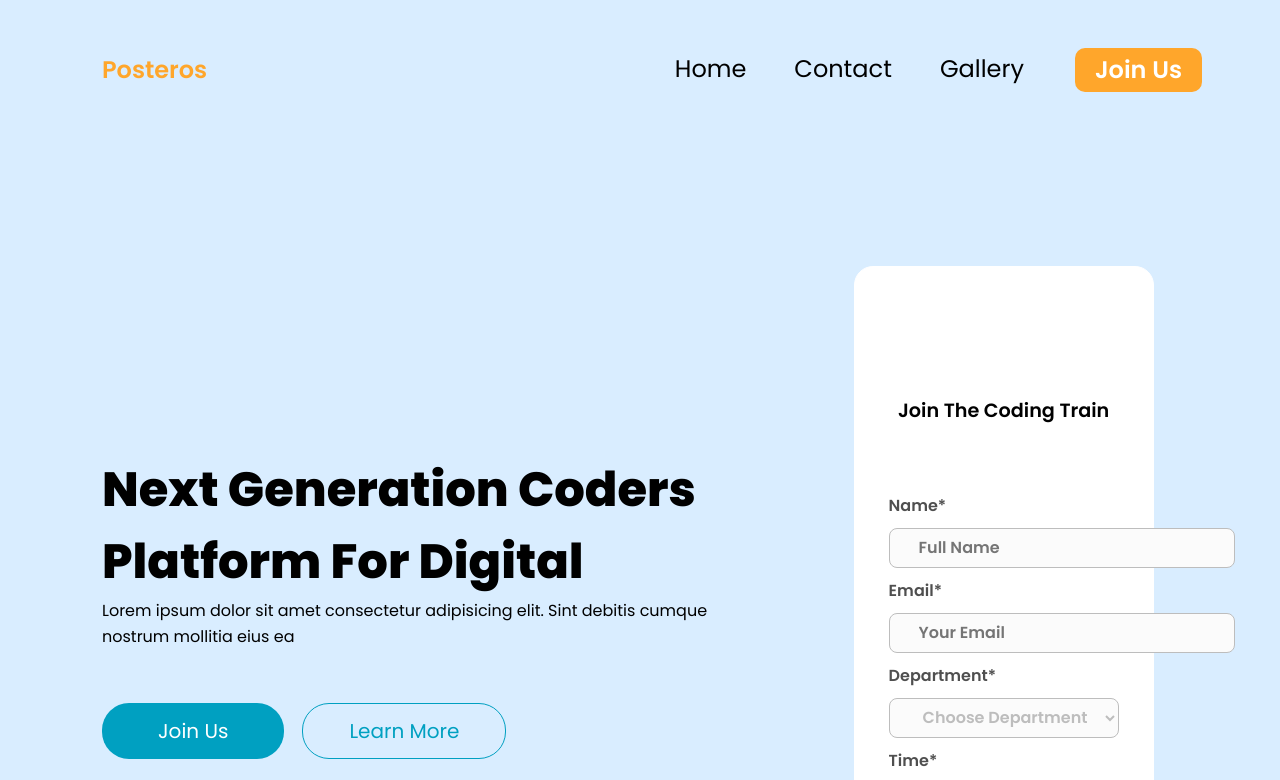
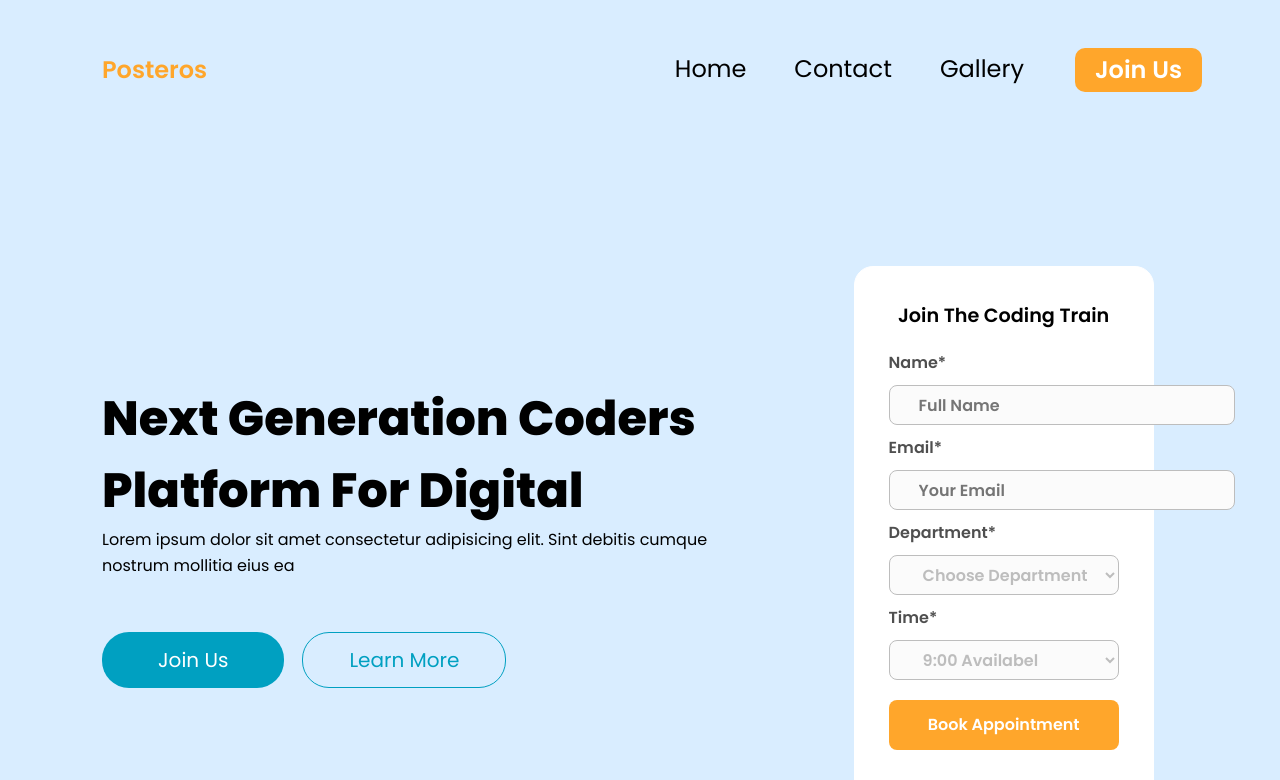
Before and after one commit to Nutifafa-kofi/Posteros, a plain HTML site: page index.html in a window 1280 px wide. Shown: the top 780 px of the page. Drawn offline with Linux system fonts and the light colour scheme.

Commit message:
Changes made to this repository

```diff
--- a/index.html
+++ b/index.html
@@ -132,8 +132,6 @@
       </div>
     </section>
 
-    <section>
-      <h3>Posteros is Taking one community at a time</h3>
-    </section>
+
   </body>
 </html>
--- a/style.css
+++ b/style.css
@@ -132,13 +132,7 @@ form {
   padding: 34px;
 }
 
-.fill-form h3 {
-  text-align: center;
-  font-weight: 600;
-  font-size: 1.2rem;
-  line-height: 100%;
-  margin-bottom: 20px;
-}
+
 
 label {
   display: block;
@@ -178,8 +172,9 @@ select {
 h3 {
   text-align: center;
   font-weight: 600;
-  font-size: 24px;
-  padding: 100px 0 52px 0;
+  font-size: 1.2rem;
+  margin-bottom: 20px;
+
 }
 
 .our-services {
@@ -189,9 +184,7 @@ h3 {
 }
 
 #services {
-  background-color: #ffa62b;
   margin-bottom: 120px;
-  /* padding: 100px 0; */
 }
 
 .services {
```
